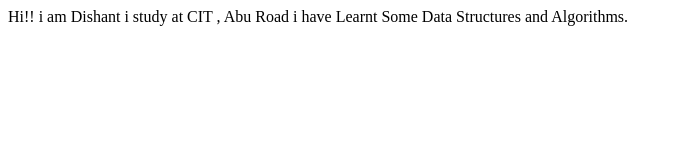
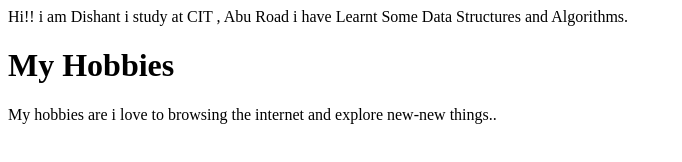
Before and after one commit to aryadishant414/dishantarya-site, a plain HTML site: page index.html in a window 1280 px wide. Shown: the whole page, without its empty margins (0-682 px from the left). Drawn offline with Linux system fonts and the light colour scheme.

Commit message:
update: ADDED hobbies

```diff
--- a/index.html
+++ b/index.html
@@ -12,5 +12,9 @@
    i study at CIT , Abu Road
 
    i have Learnt Some Data Structures and Algorithms.
+
+   <h1>My Hobbies</h1>
+   My hobbies are i love to browsing the internet and explore new-new things..
+
 </body>
 </html>
```
